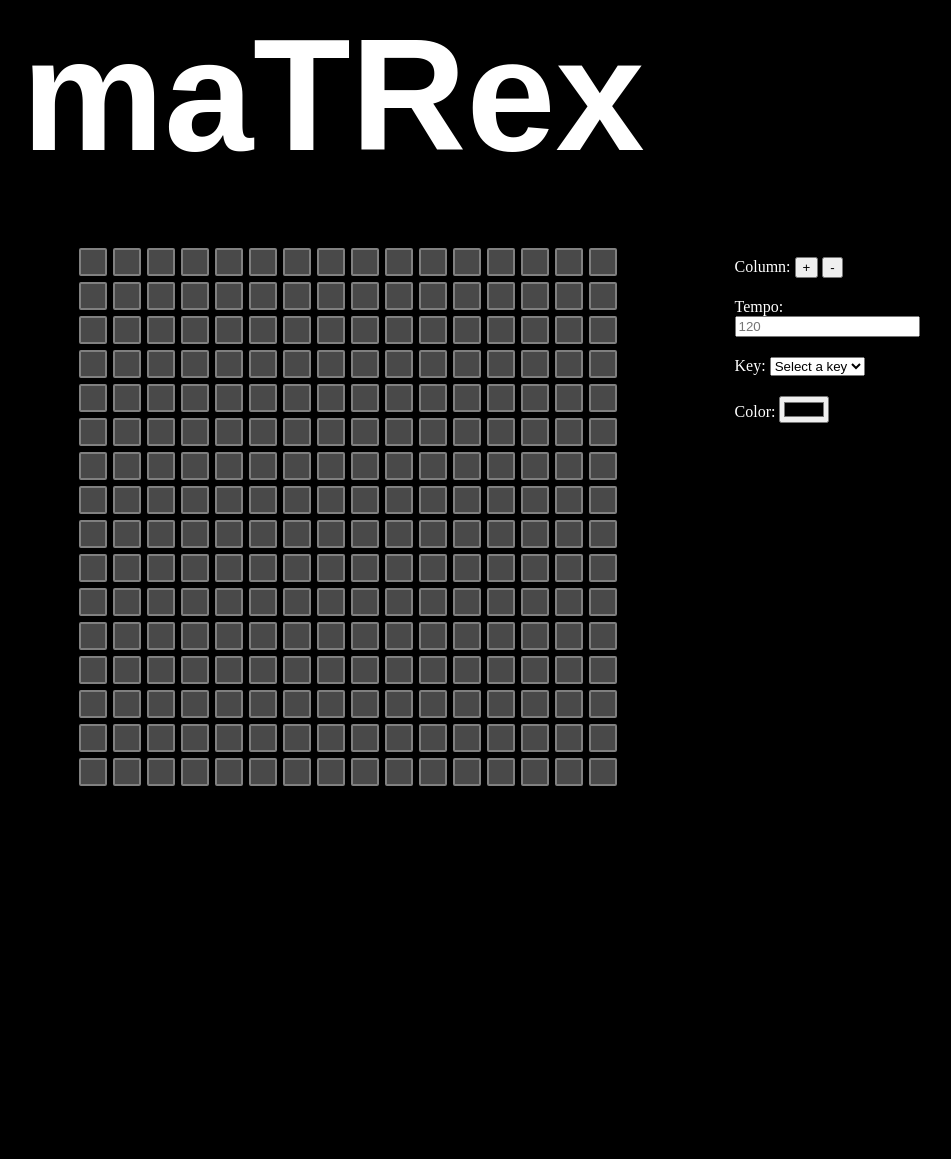
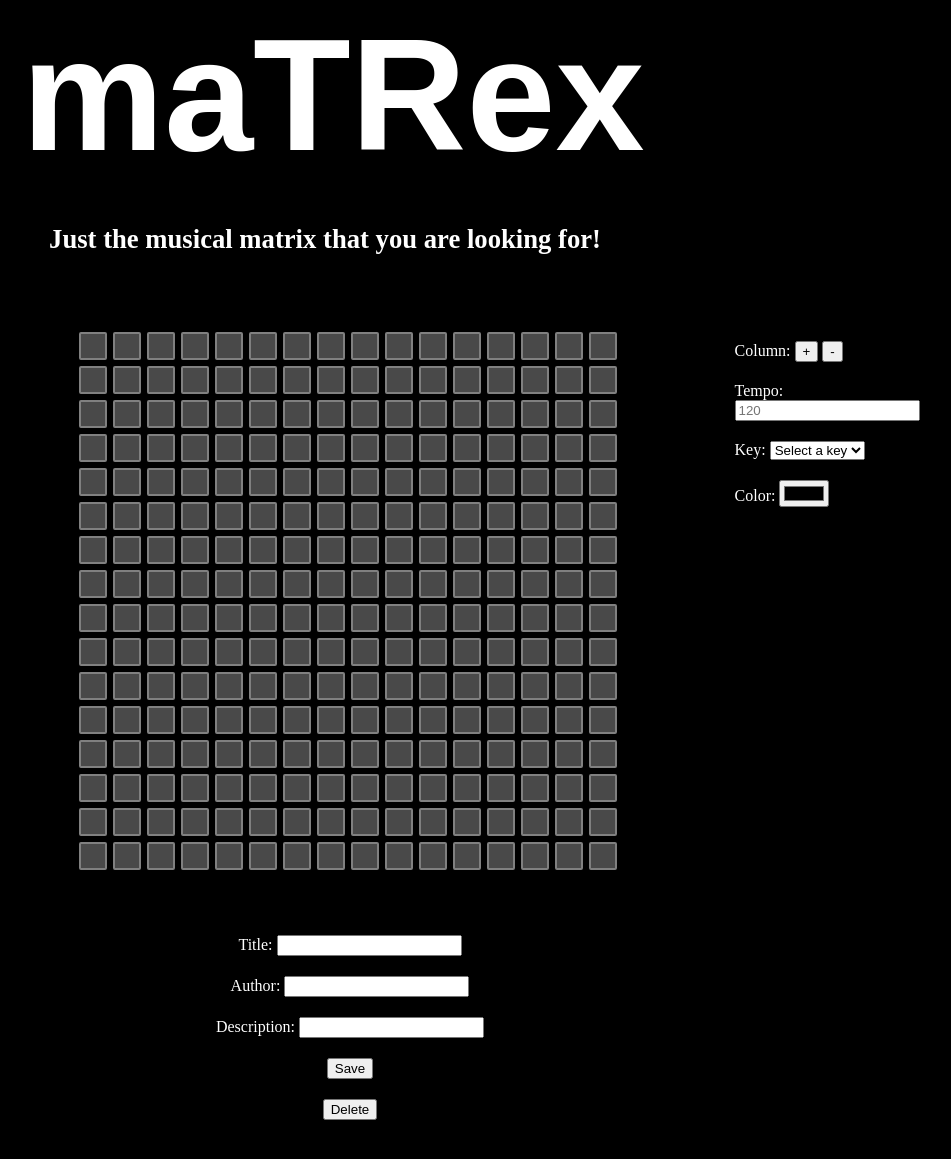
Before and after one commit to eacoeytaux/cs4241-fp, a website: page public/index.html in a window 1280 px wide. Shown: the part 163-1322 px from the top of the page, without its empty margins (290-1241 px from the left). Before the commit the page ends 994 px from the top, so only its background shows below. Drawn offline with Linux system fonts and the light colour scheme.

Commit message:
added save and delete buttons and input fields

```diff
--- a/public/css/style.css
+++ b/public/css/style.css
@@ -4,6 +4,7 @@
 	background-color: black;
 	color: white;
   width: 59%;
+  margin-bottom: 50px;
 }
 
 .side-panel {
@@ -35,6 +36,11 @@ h1 {
 	display:inline-block;
 	margin-right: 250px;
   margin-bottom: 10px;
+}
+
+h3 {
+	font-size: 20pt;
+	font-family: italic;
 }
 
 .row {
--- a/public/index.html
+++ b/public/index.html
@@ -11,14 +11,14 @@
   <div class="header">
     <img src="images/trex.png" alt="T-Rex Logo">
     <h1 id="mainHeading">maTRex</h1>
+	<h3>  Just the musical matrix that you are looking for!</h3>
   </div>
 
   <div class="content">
 
     <div id="buffer" class="side-panel"></div>
 
-    <div id="matrix">
-    </div>
+    <div id="matrix"></div>
 
     <div id="tools" class="side-panel">
      <div class="tool">
@@ -46,6 +46,31 @@
      <input type='color' id="colorPicker">
    </div>
  </div>
+
+	<center><div class="tool">
+      Title:
+      <input type='text' id="titleInput">
+    </div>
+
+	<div class="tool">
+      Author:
+      <input type='text' id="authorInput">
+    </div>
+
+	<div class="tool">
+      Description:
+      <input type='text' id="descInput">
+    </div></center>
+
+	<center><div class="tool">
+      <button type='button' id="saveBtn" onClick="save()">Save</button>
+    </div></center>
+
+	<center><div class="tool">
+      <button type='button' id="deleteBtn" onClick="delete()">Delete</button>
+    </div></center>
+
+
 </div>
 
 </body>
@@ -84,27 +109,43 @@ window.onload = function() {
 
 	loadMatrix();
 
-
-
 	// mouse release event anywhere in the document disables mouse click
 	document.addEventListener("mouseup", function(evt) {
 		mouseClick = false;
 	});
 
-	document.addEventListener("mouseup", function(evt) {
-		mouseClick = false;
-	});
-
+	// color picker event listener
   document.getElementById("colorPicker").addEventListener("change", function() {
     currColor = document.getElementById("colorPicker").value;
   })
 
+	// tempo input event listener
   document.getElementById("tempoInput").addEventListener("change", function() {
     beatsPerMin = document.getElementById("tempoInput").value; //TODO error checking
 
     clearInterval(intervalVar);
     intervalVar = window.setInterval(highlightCol, beatsPerMin);
   });
+
+  // title input event listener
+  document.getElementById("titleInput").addEventListener("change", function() {
+	// save the matrix title
+	console.log("new title");
+  });
+
+  // author input event listener
+  document.getElementById("authorInput").addEventListener("change", function() {
+	// save the matrix author
+	console.log("new author");
+  });
+
+  // description input event listener
+  document.getElementById("descInput").addEventListener("change", function() {
+	// save the matrix description
+	console.log("new description");
+  });
+
+
 }
 
 var intervalVar = window.setInterval(highlightCol, beatsPerMin); // repeat forever, polling every 100 ms
@@ -187,8 +228,6 @@ function loadMatrix() {
 	}
 }
 
-
-
 function highlightCol() {
 
 	// Make any active cells white again
@@ -231,6 +270,30 @@ function removeCol() {
 	loadMatrix();
 }
 
+// function to handle saving of the current matrix
+function save() {
+	console.log("save")
+
+	loadHome();
+}
+
+// function to handle quitting the current matrix
+function quit() {
+
+	loadHome();
+}
+
+// loads the home page
+function loadHome() {
+
+	html = "<h3>Great Feed of all of the other matrixes (is this the plural of matrix?)</h3>"
+	console.log(html);
+
+	document.getElementsByClassName("content")[0].innerHTML = html;
+
+}
+
+
 
 </script>
 
```
